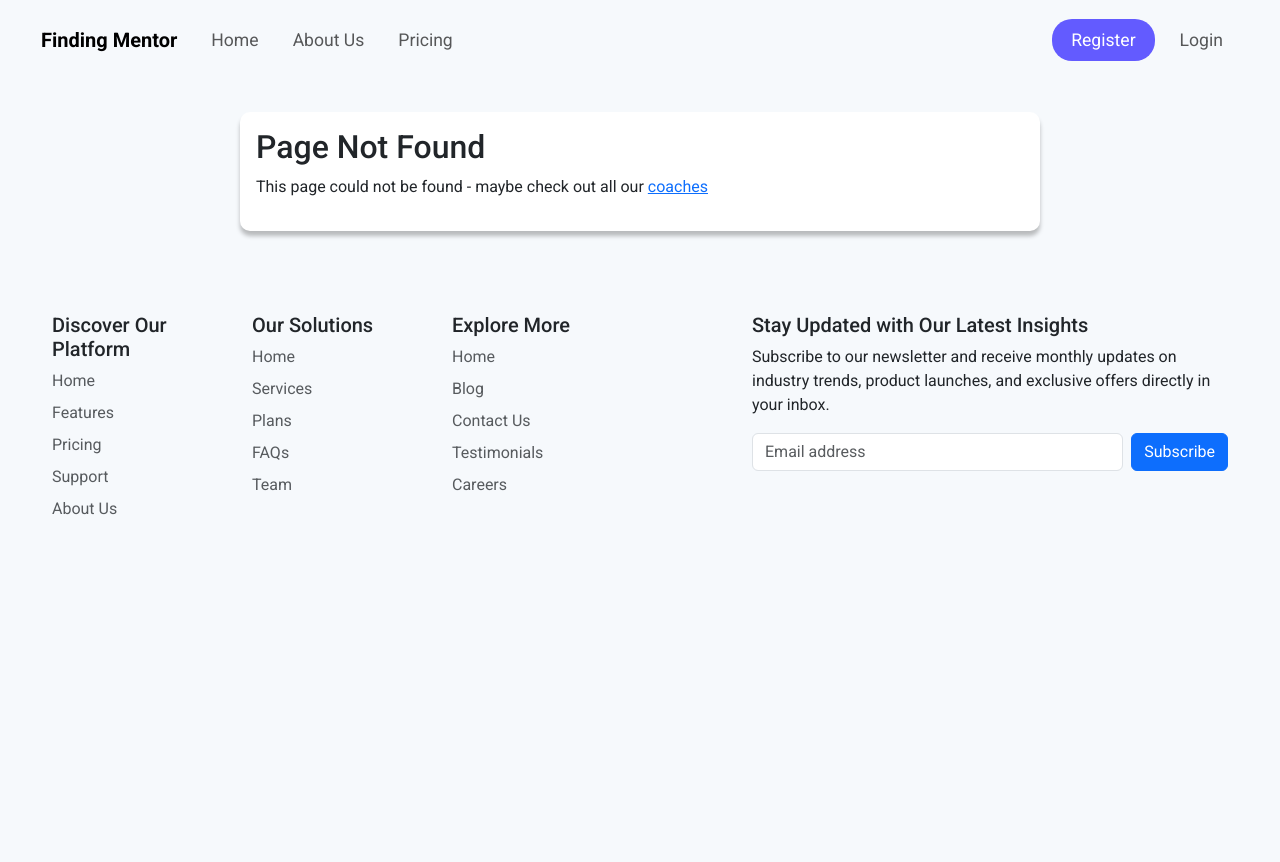
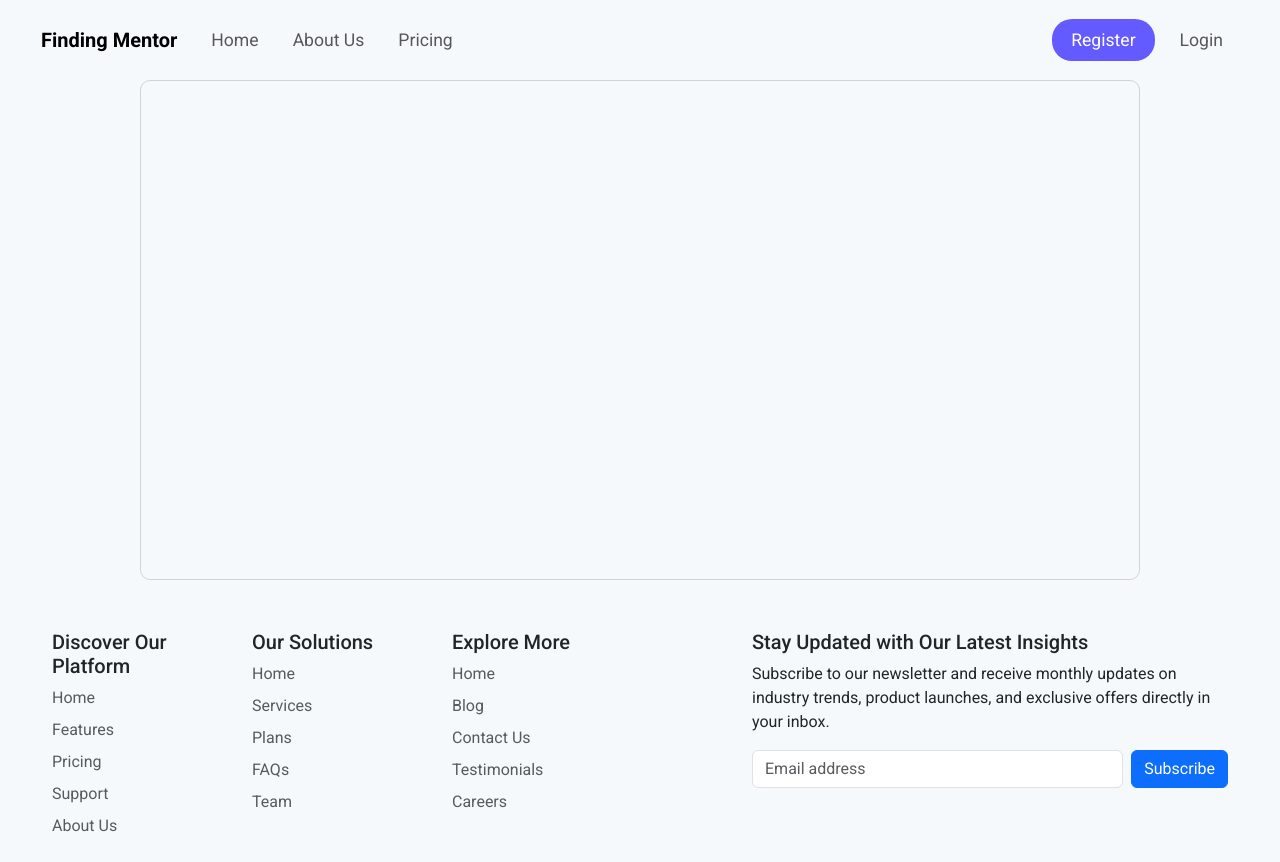
Before and after one commit to hsuanchen2/Finding-Mentor, a Vue app: page /mentor-detail in a window 1280 px wide. Before the commit the page ends 800 px from the top, so only its background shows below. Built offline with nearby package versions, Linux system fonts and the light colour scheme.

Commit message:
add mentor page

```diff
--- /dev/null
+++ b/src/pages/coaches/MentorDetail.vue
@@ -0,0 +1,16 @@
+<template>
+  <section></section>
+</template>
+<script setup>
+import { ref, reactive } from "vue";
+import SkillTag from "@/components/ui/SkillTag.vue";
+</script>
+<style lang="scss" scoped>
+section {
+  max-width: 1000px;
+  margin: 0 auto;
+  border: 1px solid lightgray;
+  border-radius: 10px;
+  height: 500px;
+}
+</style>
--- a/src/router.js
+++ b/src/router.js
@@ -12,6 +12,11 @@ import store from "./store/index.js";
 const router = createRouter({
   history: createWebHistory(),
   routes: [
+    {
+      path: "/mentor-detail",
+      name: "test-case",
+      component: () => import("./pages/coaches/MentorDetail.vue"),
+    },
     {
       path: "/",
       redirect: "/coaches",
```
Also changed, not shown: src/pages/coaches/CoachDetails.vue (+0 -12 lines), src/components/ui/SkillTag.vue (indentation only).
